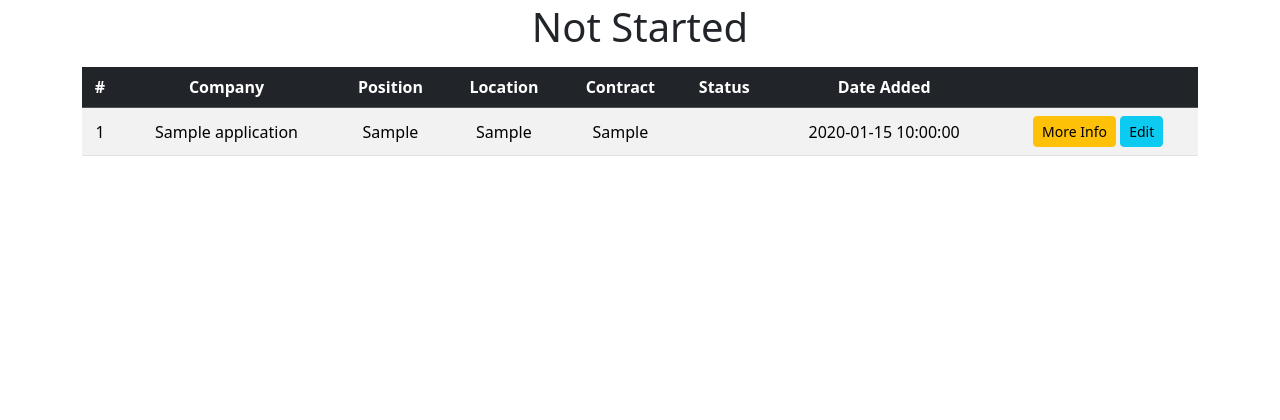
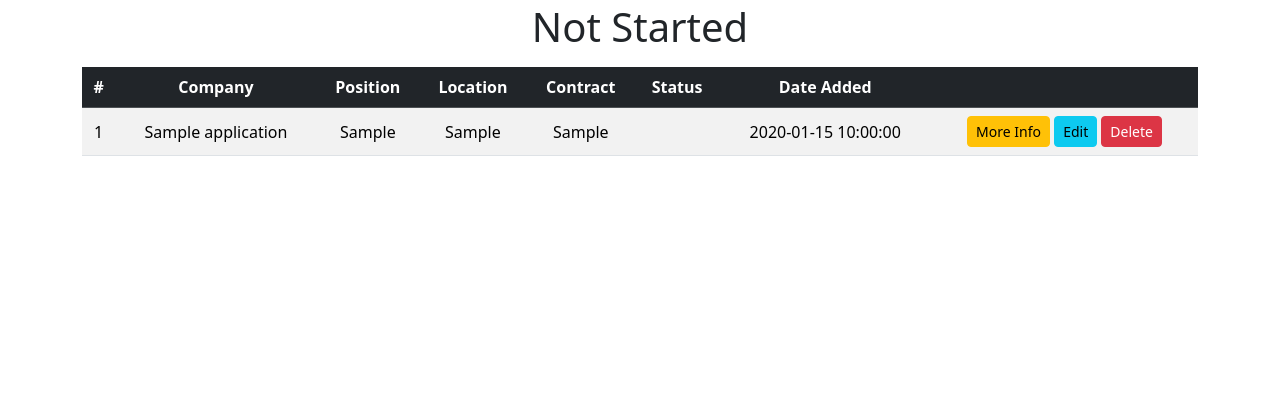
Before and after one commit to ba2534so-s/job-application-tracker, a Flask app: template app/templates/jobhuntr/not_started.html in a window 1280 px wide. Shown: the part 272-692 px from the top of the page. Run offline with Flask 3, Linux system fonts and the light colour scheme; the template is opened without the code that fills it: most values are stand-ins (such as "Sample title", 1, 10 or a date in 2020); form fields are guessed from the names that the template uses.

Commit message:
add delete button

```diff
--- a/app/templates/jobhuntr/not_started.html
+++ b/app/templates/jobhuntr/not_started.html
@@ -33,6 +33,7 @@
                         <td>
                             <button type="button" class="btn btn-sm btn-warning" data-bs-toggle="modal" data-bs-target="#info-modal-{{ application['id']}}">More Info</button>
                             <a class="btn btn-sm btn-info" href="{{ url_for('jobhuntr.edit', job_id=application['id'])}}">Edit</a>
+                            <button type="button" class="btn btn-sm btn-danger" data-bs-toggle="modal" data-bs-target="#delete-job-modal-{{ application['id'] }}">Delete</button>
                         </td>
                     </tr>
                 </tbody>
```
